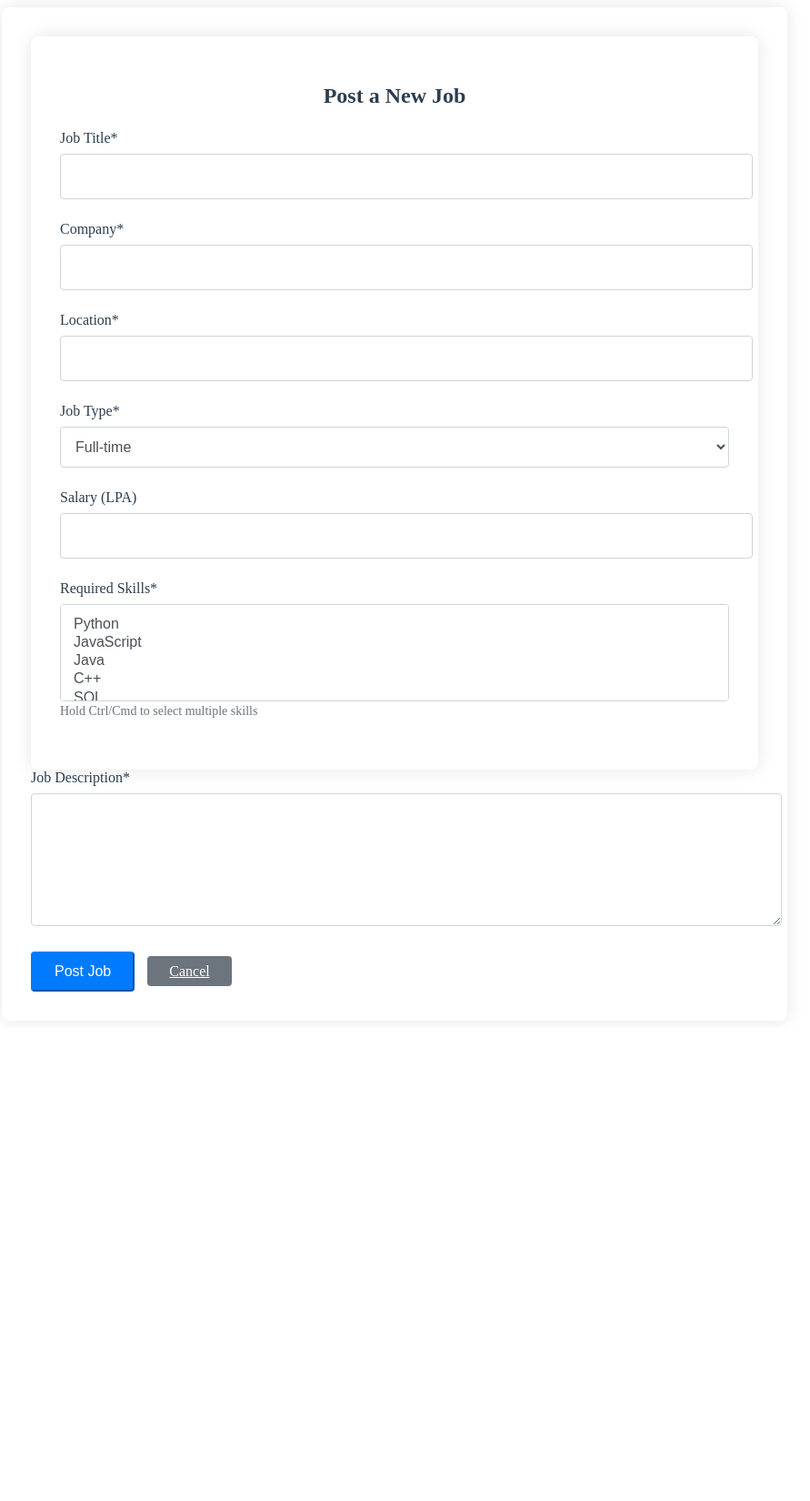
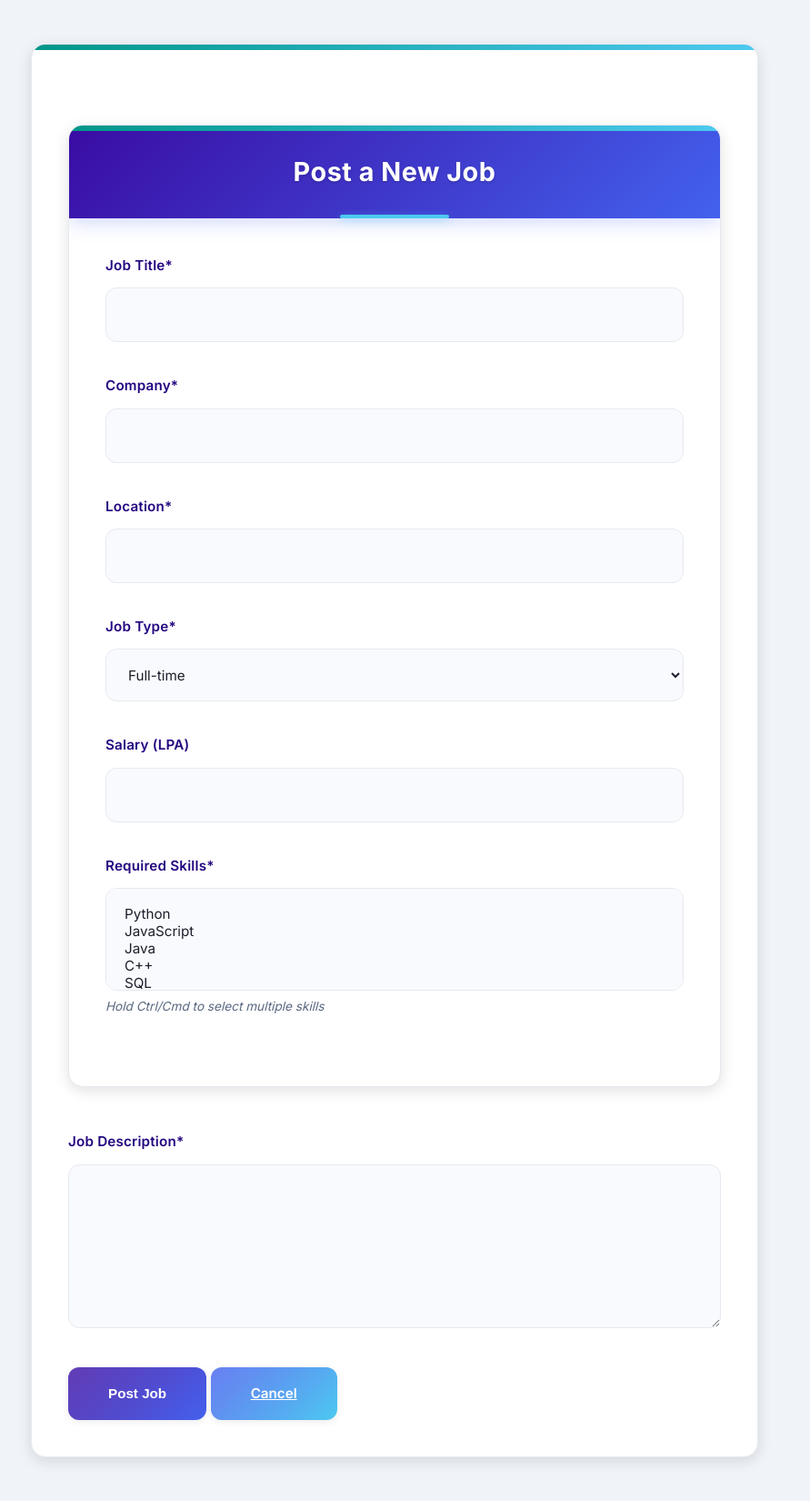
Before and after one commit to ankitkuniyal/Resume-Screening-System, a Flask app: template templates/post_job.html in a window 1280 px wide. Shown: the whole page at 91% size, without its empty margins (206-1097 px from the left). Before the commit the page ends 1090 px from the top, so only its background shows below. Run offline with Flask 2, Linux system fonts and the light colour scheme; the template is opened without the code that fills it: values that come from a table or form of the project are taken from there, others are empty; data comes from the database, SQL or seed files in the repository; some libraries are stand-ins or nearby versions.

Commit message:
employer dashboard css

```diff
--- a/static/css/post_job.css
+++ b/static/css/post_job.css
@@ -1,156 +1,370 @@
-/* General Form Styling */
+@import url("https://fonts.googleapis.com/css2?family=Inter:wght@300;400;500;600;700&display=swap");
+
+:root {
+  --primary: #3a0ca3;
+  --primary-dark: #240680;
+  --primary-light: #4361ee;
+  --secondary: #4cc9f0;
+  --dark: #1e1e2c;
+  --light: #f8fafd;
+  --gray: #596780;
+  --gray-light: #e6e9f0;
+  --success: #10b981;
+  --danger: #ef233c;
+  --warning: #fb8500;
+  --white: #ffffff;
+  --accent: #009688;
+
+  --gradient-primary: linear-gradient(135deg, var(--primary), var(--primary-light));
+  --gradient-secondary: linear-gradient(135deg, var(--primary-light), var(--secondary));
+  --gradient-accent: linear-gradient(135deg, #009688, #4cc9f0);
+
+  --shadow-sm: 0 2px 8px rgba(0, 0, 0, 0.08);
+  --shadow: 0 4px 16px rgba(0, 0, 0, 0.12);
+  --shadow-lg: 0 8px 24px rgba(0, 0, 0, 0.15);
+  --shadow-primary: 0 4px 20px rgba(67, 97, 238, 0.25);
+
+  --transition: all 0.3s cubic-bezier(0.25, 0.8, 0.25, 1);
+  --radius-sm: 8px;
+  --radius-md: 12px;
+  --radius-lg: 16px;
+  --radius-xl: 24px;
+}
+
+* {
+  margin: 0;
+  padding: 0;
+  box-sizing: border-box;
+}
+
+body {
+  font-family: 'Inter', sans-serif;
+  background-color: #f0f4f9;
+  color: var(--dark);
+  line-height: 1.6;
+  -webkit-font-smoothing: antialiased;
+}
+
+/* Modern Form Styling */
 .container {
   max-width: 800px;
-    margin: 0 auto;
-    padding: 2rem;
-    background-color: #fff;
-    border-radius: 8px;
-    box-shadow: 0 0 20px rgba(0, 0, 0, 0.1);
+  margin: 3rem auto;
+  padding: 2.5rem;
+  background: var(--white);
+  border-radius: var(--radius-lg);
+  box-shadow: var(--shadow);
+  border: 1px solid var(--gray-light);
+  position: relative;
+  overflow: hidden;
+  transition: var(--transition);
+}
+
+.container:hover {
+  box-shadow: var(--shadow-lg);
+}
+
+.container::before {
+  content: '';
+  position: absolute;
+  top: 0;
+  left: 0;
+  width: 100%;
+  height: 6px;
+  background: var(--gradient-accent);
+  z-index: 2;
 }
 
 h2 {
-    color: #2c3e50;
-    margin-bottom: 1.5rem;
+  color: var(--white);
+  margin: -2.5rem -2.5rem 2.5rem -2.5rem;
   text-align: center;
-    font-weight: 600;
+  font-weight: 700;
+  font-size: 1.8rem;
+  padding: 1.75rem;
+  background: var(--gradient-primary);
+  box-shadow: var(--shadow-primary);
+  position: relative;
+  text-shadow: 0 1px 3px rgba(0, 0, 0, 0.2);
+  letter-spacing: 0.5px;
+  z-index: 1;
+}
+
+h2::after {
+  content: "";
+  position: absolute;
+  bottom: 0;
+  left: 50%;
+  transform: translateX(-50%);
+  width: 120px;
+  height: 4px;
+  background: var(--secondary);
+  border-radius: 2px;
+  box-shadow: 0 2px 8px rgba(76, 201, 240, 0.5);
 }
 
 /* Form Group Styling */
 .form-group {
-    margin-bottom: 1.5rem;
+  margin-bottom: 2.25rem;
+  position: relative;
+  animation: fadeIn 0.6s ease-out forwards;
 }
 
 label {
   display: block;
-    margin-bottom: 0.5rem;
-    font-weight: 500;
-    color: #2c3e50;
+  margin-bottom: 0.75rem;
+  font-weight: 600;
+  color: var(--primary-dark);
+  font-size: 0.95rem;
+  letter-spacing: 0.2px;
 }
 
 .form-control {
   width: 100%;
-    padding: 0.75rem;
-    font-size: 1rem;
+  padding: 1.1rem 1.25rem;
+  font-size: 0.95rem;
   line-height: 1.5;
-    color: #495057;
-    background-color: #fff;
-    background-clip: padding-box;
-    border: 1px solid #ced4da;
-    border-radius: 4px;
-    transition: border-color 0.15s ease-in-out, box-shadow 0.15s ease-in-out;
+  color: var(--dark);
+  background-color: var(--light);
+  border: 1px solid var(--gray-light);
+  border-radius: var(--radius-md);
+  transition: var(--transition);
+  font-family: 'Inter', sans-serif;
 }
 
 .form-control:focus {
-    border-color: #80bdff;
-    outline: 0;
-    box-shadow: 0 0 0 0.2rem rgba(0, 123, 255, 0.25);
+  border-color: var(--primary-light);
+  background-color: var(--white);
+  box-shadow: 0 0 0 4px rgba(67, 97, 238, 0.15);
+  outline: none;
 }
 
 /* Select2 Customization */
 .select2-container--default .select2-selection--multiple {
-    min-height: 38px;
-    border: 1px solid #ced4da !important;
-    border-radius: 4px !important;
+  min-height: 48px;
+  border: 1px solid var(--gray-light) !important;
+  border-radius: var(--radius-md) !important;
+  background-color: var(--light);
+  transition: var(--transition);
+  padding: 0.5rem;
 }
 
 .select2-container--default .select2-selection--multiple .select2-selection__choice {
-    background-color: #e9ecef;
-    border: 1px solid #ced4da;
-    border-radius: 4px;
-    color: #495057;
-    padding: 0 5px;
+  background: var(--gradient-primary);
+  border: none;
+  border-radius: 50px;
+  color: var(--white);
+  padding: 5px 14px;
+  font-size: 0.85rem;
+  margin-top: 6px;
+  box-shadow: var(--shadow-sm);
 }
 
 .select2-container--default .select2-selection--multiple .select2-selection__choice__remove {
-    color: #6c757d;
+  color: rgba(255, 255, 255, 0.8);
   margin-right: 5px;
+  transition: var(--transition);
+}
+
+.select2-container--default .select2-selection--multiple .select2-selection__choice__remove:hover {
+  color: var(--white);
 }
 
 .select2-container--default .select2-results__option--highlighted[aria-selected] {
-    background-color: #007bff;
+  background: var(--gradient-primary);
 }
 
 /* Textarea Styling */
 textarea.form-control {
   resize: vertical;
-    min-height: 120px;
+  min-height: 180px;
+  line-height: 1.6;
 }
 
 /* Button Styling */
+.button-group {
+  display: flex;
+  gap: 1.25rem;
+  margin-top: 3rem;
+  justify-content: flex-end;
+}
+
 .btn {
-    padding: 0.5rem 1.5rem;
-    font-size: 1rem;
+  padding: 1.1rem 2.75rem;
+  font-size: 0.95rem;
   line-height: 1.5;
-    border-radius: 4px;
+  border-radius: var(--radius-md);
   cursor: pointer;
-    transition: all 0.3s ease;
+  transition: var(--transition);
+  font-weight: 600;
+  border: none;
+  position: relative;
+  overflow: hidden;
+  box-shadow: var(--shadow-sm);
+  z-index: 1;
+  display: inline-flex;
+  align-items: center;
+  justify-content: center;
+  gap: 0.75rem;
+}
+
+.btn::before {
+  content: '';
+  position: absolute;
+  top: 0;
+  left: 0;
+  width: 100%;
+  height: 100%;
+  background: linear-gradient(135deg, rgba(255, 255, 255, 0.25) 0%, rgba(255, 255, 255, 0) 100%);
+  z-index: -1;
+  transition: var(--transition);
+  opacity: 0.8;
 }
 
 .btn-primary {
-    color: #fff;
-    background-color: #007bff;
-    border-color: #007bff;
+  color: var(--white);
+  background: var(--gradient-primary);
 }
 
 .btn-primary:hover {
-    background-color: #0069d9;
-    border-color: #0062cc;
+  transform: translateY(-3px);
+  box-shadow: var(--shadow-lg);
+}
+
+.btn-primary:active {
+  transform: translateY(1px);
 }
 
 .btn-secondary {
-    color: #fff;
-    background-color: #6c757d;
-    border-color: #6c757d;
-    margin-left: 10px;
+  color: var(--white);
+  background: var(--gradient-secondary);
 }
 
 .btn-secondary:hover {
-    background-color: #5a6268;
-    border-color: #545b62;
+  transform: translateY(-3px);
+  box-shadow: var(--shadow-lg);
 }
 
 /* Form Text Styling */
 .form-text.text-muted {
-    font-size: 0.875rem;
-    color: #6c757d !important;
-    margin-top: 0.25rem;
+  font-size: 0.85rem;
+  color: var(--gray) !important;
+  margin-top: 0.5rem;
+  font-style: italic;
+}
+
+/* Floating Label Effect */
+.form-group:focus-within label {
+  color: var(--primary);
+  transform: translateY(-2px);
 }
 
 /* Responsive Adjustments */
 @media (max-width: 768px) {
   .container {
+    padding: 2rem 1.5rem;
+    margin: 1.5rem;
+    border-radius: var(--radius-md);
+  }
+
+  h2 {
+    font-size: 1.5rem;
     padding: 1.5rem;
+    margin: -2rem -1.5rem 2rem -1.5rem;
+  }
+
+  .button-group {
+    flex-direction: column;
+    gap: 1rem;
+    margin-top: 2.5rem;
   }
 
   .btn {
     width: 100%;
-        margin-bottom: 10px;
-    }
-
-    .btn-secondary {
-        margin-left: 0;
+    padding: 1.1rem;
   }
 }
 
-/* Error Message Styling (for form validation) */
-.is-invalid {
-    border-color: #dc3545 !important;
+/* Animations */
+@keyframes fadeIn {
+  from {
+    opacity: 0;
+    transform: translateY(20px);
   }
-
-.invalid-feedback {
-    width: 100%;
-    margin-top: 0.25rem;
-    font-size: 80%;
-    color: #dc3545;
+  to {
+    opacity: 1;
+    transform: translateY(0);
+  }
 }
 
 /* Success Message Styling */
 .alert-success {
-    color: #155724;
-    background-color: #d4edda;
-    border-color: #c3e6cb;
-    padding: 0.75rem 1.25rem;
-    margin-bottom: 1rem;
-    border: 1px solid transparent;
-    border-radius: 0.25rem;
+  color: var(--success);
+  background-color: rgba(16, 185, 129, 0.1);
+  border-left: 4px solid var(--success);
+  padding: 1.25rem;
+  margin-bottom: 2.5rem;
+  border-radius: var(--radius-md);
+  animation: slideIn 0.4s cubic-bezier(0.25, 0.8, 0.25, 1);
+  backdrop-filter: blur(5px);
+  display: flex;
+  align-items: center;
+  gap: 1rem;
 }
+
+@keyframes slideIn {
+  from {
+    transform: translateX(40px);
+    opacity: 0;
+  }
+  to {
+    transform: translateX(0);
+    opacity: 1;
+  }
+}
+
+/* Glow Effect on Focus */
+.form-control:focus,
+.select2-container--default.select2-container--focus .select2-selection--multiple {
+  animation: glow 1.5s infinite alternate;
+}
+
+@keyframes glow {
+  from {
+    box-shadow: 0 0 0 4px rgba(67, 97, 238, 0.15);
+  }
+  to {
+    box-shadow: 0 0 0 6px rgba(67, 97, 238, 0.2);
+  }
+}
+
+/* Loading State for Buttons */
+.btn-loading::after {
+  content: "";
+  display: inline-block;
+  width: 16px;
+  height: 16px;
+  border: 2px solid rgba(255, 255, 255, 0.3);
+  border-radius: 50%;
+  border-top-color: var(--white);
+  animation: spin 1s ease-in-out infinite;
+  margin-left: 8px;
+}
+
+@keyframes spin {
+  to { transform: rotate(360deg); }
+}
+
+/* Tooltip for Form Elements */
+.form-tooltip {
+  position: absolute;
+  right: 1rem;
+  top: 50%;
+  transform: translateY(-50%);
+  color: var(--gray);
+  cursor: help;
+  transition: var(--transition);
+}
+
+.form-tooltip:hover {
+  color: var(--primary);
+}
```
Lines whose indentation alone changed are shown as unchanged.
